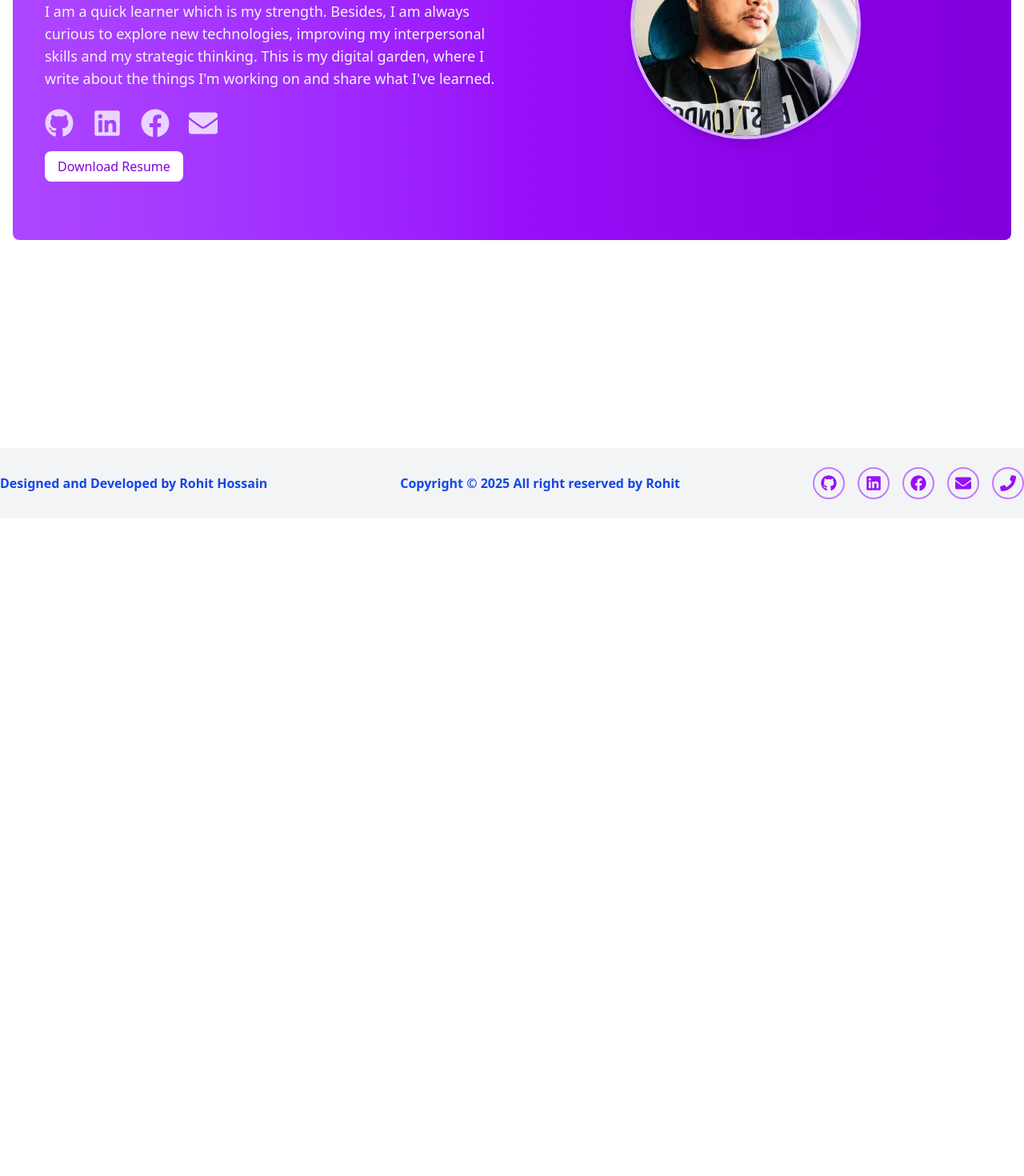
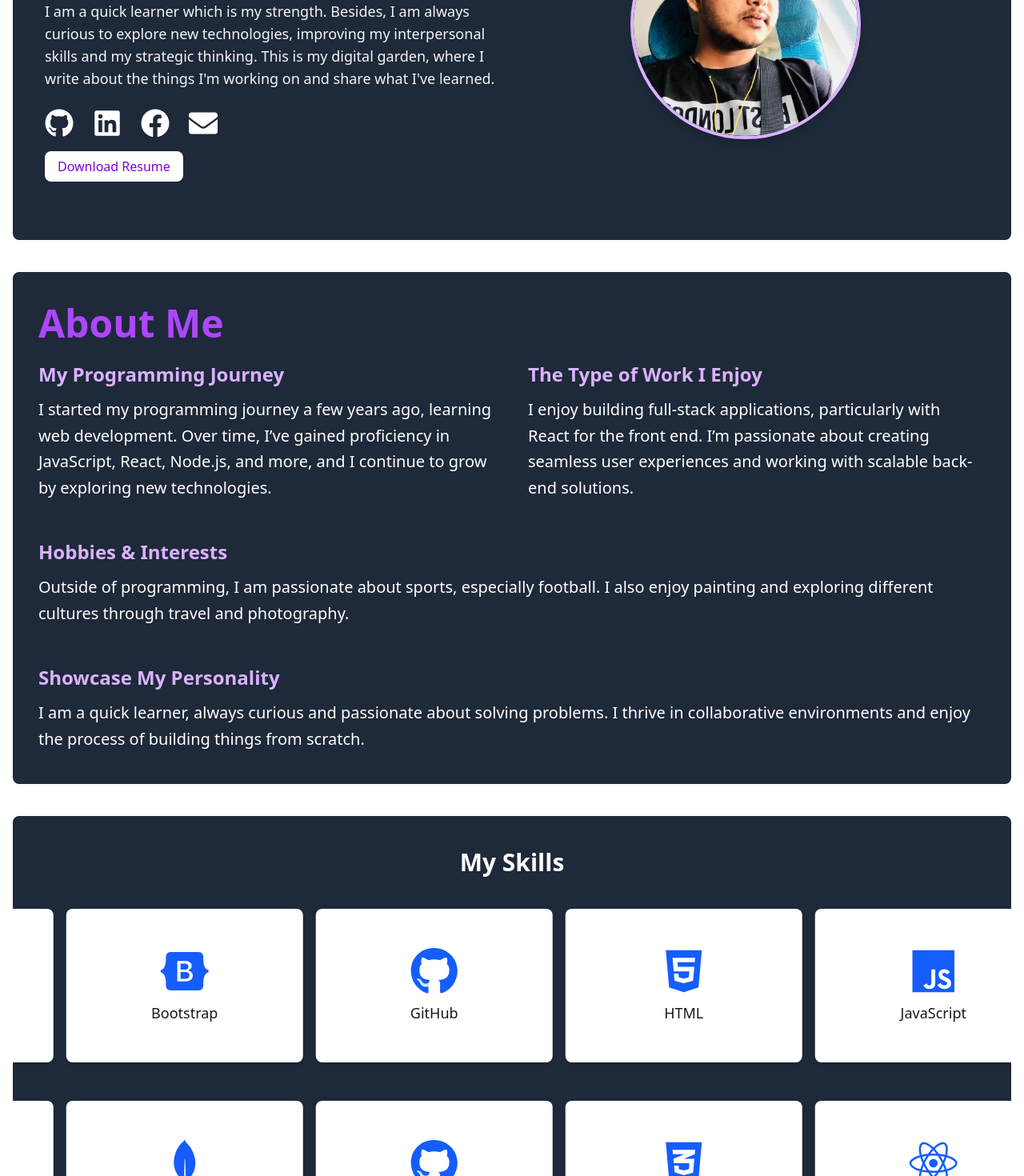
Before and after one commit to Rohithossain12/my-portfolio, a React (Vite) app: page / in a window 1280 px wide. Shown: the part 360-1830 px from the top of the page at 80% size. Before the commit the page ends 1008 px from the top, so only its background shows below. Built offline with nearby package versions, Linux system fonts and the light colour scheme.

Commit message:
added skills section

```diff
--- a/package.json
+++ b/package.json
@@ -18,9 +18,12 @@
     "react": "^19.0.0",
     "react-dom": "^19.0.0",
     "react-icons": "^5.4.0",
+    "react-intersection-observer": "^9.15.1",
     "react-router-dom": "^7.1.5",
     "react-simple-typewriter": "^5.0.1",
+    "react-slick": "^0.30.3",
     "react-type-animation": "^3.2.0",
+    "slick-carousel": "^1.8.1",
     "sort-by": "^1.2.0",
     "tailwindcss": "^4.0.3"
   },
--- a/src/components/navbar/Navbar.jsx
+++ b/src/components/navbar/Navbar.jsx
@@ -5,7 +5,7 @@ const Navbar = () => {
   const [isOpen, setIsOpen] = useState(false);
 
   return (
-    <nav className="bg-gradient-to-r from-blue-500 to-purple-600 text-white p-4 sticky top-0 z-50 shadow-lg">
+    <nav className="bg-gray-800 text-white text-white p-4 sticky top-0 z-50 shadow-lg">
       <div className="container mx-auto flex justify-between items-center">
         {/* <h1 className="text-2xl font-bold">My Portfolio</h1> */}
         <img className="w-12 h-12 rounded-full" src={image} alt="" />
--- a/src/pages/about/About.jsx
+++ b/src/pages/about/About.jsx
@@ -1,11 +1,123 @@
-
+import React from "react";
+import { motion } from "framer-motion";
+import { useInView } from "react-intersection-observer";
 
 const About = () => {
-    return (
-        <div>
+  const { ref, inView } = useInView({
+    triggerOnce: false,
+    threshold: 0.3,
+  });
 
-        </div>
-    );
+  return (
+    <section
+      ref={ref}
+      className="bg-gray-800 text-white rounded-lg py-10  px-4 sm:px-6 md:px-8"
+    >
+      <div className="container mx-auto">
+        <motion.div
+          className="text-center md:text-left"
+          initial={{ opacity: 0, x: -100 }}
+          animate={{ opacity: inView ? 1 : 0, x: inView ? 0 : -100 }}
+          transition={{ duration: 1.5 }}
+        >
+          <h2 className="text-4xl sm:text-5xl font-bold text-purple-500 mb-6">
+            About Me
+          </h2>
+
+          <div className="flex flex-col md:flex-row space-y-6 md:space-y-0 md:space-x-10">
+            {/* Programming Journey */}
+            <div className="md:w-1/2">
+              <motion.h3
+                initial={{ opacity: 0, x: -100 }}
+                animate={{ opacity: inView ? 1 : 0, x: inView ? 0 : -100 }}
+                transition={{ duration: 1.5, delay: 0.3 }}
+                className="text-2xl font-semibold text-purple-300 mb-3"
+              >
+                My Programming Journey
+              </motion.h3>
+              <motion.p
+                initial={{ opacity: 0, x: -100 }}
+                animate={{ opacity: inView ? 1 : 0, x: inView ? 0 : -100 }}
+                transition={{ duration: 1.5, delay: 0.4 }}
+                className="text-lg sm:text-xl leading-relaxed"
+              >
+                I started my programming journey a few years ago, learning web
+                development. Over time, I’ve gained proficiency in JavaScript,
+                React, Node.js, and more, and I continue to grow by exploring
+                new technologies.
+              </motion.p>
+            </div>
+
+            {/* Type of Work I Enjoy */}
+            <div className="md:w-1/2">
+              <motion.h3
+                initial={{ opacity: 0, x: 100 }}
+                animate={{ opacity: inView ? 1 : 0, x: inView ? 0 : 100 }}
+                transition={{ duration: 1.5, delay: 0.6 }}
+                className="text-2xl font-semibold text-purple-300 mb-3"
+              >
+                The Type of Work I Enjoy
+              </motion.h3>
+              <motion.p
+                initial={{ opacity: 0, x: 100 }}
+                animate={{ opacity: inView ? 1 : 0, x: inView ? 0 : 100 }}
+                transition={{ duration: 1.5, delay: 0.7 }}
+                className="text-lg sm:text-xl leading-relaxed"
+              >
+                I enjoy building full-stack applications, particularly with
+                React for the front end. I’m passionate about creating seamless
+                user experiences and working with scalable back-end solutions.
+              </motion.p>
+            </div>
+          </div>
+
+          <div className="mt-12">
+            {/* Hobbies or Interests */}
+            <motion.h3
+              initial={{ opacity: 0, x: -100 }}
+              animate={{ opacity: inView ? 1 : 0, x: inView ? 0 : -100 }}
+              transition={{ duration: 1.5, delay: 0.9 }}
+              className="text-2xl font-semibold text-purple-300 mb-3"
+            >
+              Hobbies & Interests
+            </motion.h3>
+            <motion.p
+              initial={{ opacity: 0, x: -100 }}
+              animate={{ opacity: inView ? 1 : 0, x: inView ? 0 : -100 }}
+              transition={{ duration: 1.5, delay: 1 }}
+              className="text-lg sm:text-xl leading-relaxed"
+            >
+              Outside of programming, I am passionate about sports, especially
+              football. I also enjoy painting and exploring different cultures
+              through travel and photography.
+            </motion.p>
+          </div>
+
+          <div className="mt-12">
+            {/* Showcase Personality */}
+            <motion.h3
+              initial={{ opacity: 0, x: 100 }}
+              animate={{ opacity: inView ? 1 : 0, x: inView ? 0 : 100 }}
+              transition={{ duration: 1.5, delay: 1.2 }}
+              className="text-2xl font-semibold text-purple-300 mb-3"
+            >
+              Showcase My Personality
+            </motion.h3>
+            <motion.p
+              initial={{ opacity: 0, x: 100 }}
+              animate={{ opacity: inView ? 1 : 0, x: inView ? 0 : 100 }}
+              transition={{ duration: 1.5, delay: 1.3 }}
+              className="text-lg sm:text-xl leading-relaxed"
+            >
+              I am a quick learner, always curious and passionate about solving
+              problems. I thrive in collaborative environments and enjoy the
+              process of building things from scratch.
+            </motion.p>
+          </div>
+        </motion.div>
+      </div>
+    </section>
+  );
 };
 
 export default About;
--- a/src/pages/home/Home.jsx
+++ b/src/pages/home/Home.jsx
@@ -10,18 +10,18 @@ import image from "../../assets/174131581.jpeg";
 const Home = () => {
   return (
     <div className="container mx-auto px-4 mt-10">
-      <section className="bg-gradient-to-r from-purple-500 via-purple-600 to-purple-700 text-white py-10 rounded-lg">
+      <section className="bg-gray-800 text-white text-white py-10 rounded-lg">
         <div className="flex flex-col md:flex-row items-center justify-between text-center md:text-left p-10 space-y-6 md:space-y-0">
           <div className="md:w-1/2">
-            <h1 className="text-3xl sm:text-4xl md:text-5xl font-bold">
+            <h1 className="text-3xl  sm:text-4xl md:text-5xl font-bold">
               Hi There! <span className="wave">👋</span>
             </h1>
-            <h2 className="text-2xl sm:text-3xl md:text-4xl font-semibold text-purple-200 mt-2">
+            <h2 className="text-2xl sm:text-3xl md:text-4xl font-semibold  mt-2">
               I'M ROHIT HOSSAIN
             </h2>
 
             <div className="mt-4">
-              <span className="text-lg sm:text-xl md:text-2xl font-semibold">
+              <span className="text-lg text-purple-500 sm:text-xl md:text-2xl font-semibold">
                 <Typewriter
                   words={["I'm a Full Stack Developer.", "React Developer."]}
                   loop={true}
@@ -46,25 +46,25 @@ const Home = () => {
             <div className="flex space-x-6 justify-center md:justify-start mt-6">
               <a
                 href="https://github.com/Rohithossain12"
-                className="text-purple-200 text-2xl sm:text-3xl md:text-4xl hover:text-white"
+                className=" text-2xl sm:text-3xl md:text-4xl hover:text-white"
               >
                 <FaGithub />
               </a>
               <a
                 href="https://www.linkedin.com/in/rohit-hossain-4b21281b9"
-                className="text-purple-200 text-2xl sm:text-3xl md:text-4xl hover:text-white"
+                className="text-2xl sm:text-3xl md:text-4xl hover:text-white"
               >
                 <FaLinkedin />
               </a>
               <a
                 href="https://www.facebook.com/rafid.islam.96199"
-                className="text-purple-200 text-2xl sm:text-3xl md:text-4xl hover:text-white"
+                className=" text-2xl sm:text-3xl md:text-4xl hover:text-white"
               >
                 <FaFacebook />
               </a>
               <a
                 href="mailto:rafidislamrohit576@gmail.com"
-                className="text-purple-200 text-2xl sm:text-3xl md:text-4xl hover:text-white"
+                className=" text-2xl sm:text-3xl md:text-4xl hover:text-white"
               >
                 <FaEnvelope />
               </a>
@@ -92,11 +92,11 @@ const Home = () => {
       </section>
 
       {/* About Section */}
-      <section>
+      <section className="mt-10">
         <About />
       </section>
       {/* Skills Section */}
-      <section>
+      <section className="mt-10">
         <Skills />
       </section>
       {/* Projects */}
--- a/src/pages/skills/Skills.jsx
+++ b/src/pages/skills/Skills.jsx
@@ -1,11 +1,89 @@
+import Slider from "react-slick";
+import {
+  FaHtml5,
+  FaCss3Alt,
+  FaReact,
+  FaJs,
+  FaNodeJs,
+  FaGithub,
+} from "react-icons/fa";
+import "slick-carousel/slick/slick.css";
+import "slick-carousel/slick/slick-theme.css";
+import {
+  SiBootstrap,
+  SiExpress,
+  SiFirebase,
+  SiMongodb,
+  SiTailwindcss,
+} from "react-icons/si";
 
+const skills = [
+  { id: 1, icon: <FaHtml5 />, name: "HTML" },
+  { id: 2, icon: <FaCss3Alt />, name: "CSS" },
+  { id: 3, icon: <FaJs />, name: "JavaScript" },
+  { id: 4, icon: <FaReact />, name: "React" },
+  { id: 5, icon: <FaNodeJs />, name: "Node.js" },
+  { id: 6, icon: <SiExpress />, name: "Express" },
+  { id: 7, icon: <SiFirebase />, name: "Firebase" },
+  { id: 8, icon: <SiTailwindcss />, name: "Tailwind CSS" },
+  { id: 9, icon: <SiBootstrap />, name: "Bootstrap" },
+  { id: 10, icon: <SiMongodb />, name: "MongoDB" },
+  { id: 11, icon: <FaGithub />, name: "GitHub" },
+  { id: 11, icon: <FaGithub />, name: "GitHub" },
+];
 
 const Skills = () => {
-    return (
-        <div>
+  const settings = {
+    infinite: true,
+    speed: 2000,
+    slidesToShow: 4,
+    slidesToScroll: 1,
+    autoplay: true,
+    autoplaySpeed: 0,
+    cssEase: "linear",
+    rows: 2,
+    responsive: [
+      {
+        breakpoint: 1024,
+        settings: {
+          slidesToShow: 3,
+          rows: 2,
+        },
+      },
+      {
+        breakpoint: 768,
+        settings: {
+          slidesToShow: 2,
+          rows: 2,
+        },
+      },
+      {
+        breakpoint: 480,
+        settings: {
+          slidesToShow: 1,
+          rows: 2,
+        },
+      },
+    ],
+  };
 
-        </div>
-    );
+  return (
+    <div className="bg-gray-800 py-10 rounded-lg">
+      <h1 className="text-white text-3xl font-bold mb-8 text-center">My Skills</h1>
+      <div className="container mx-auto">
+        <Slider {...settings}>
+          {skills.map((skill) => (
+            <div key={skill.id} className="p-2 mb-8">
+              <div className="flex flex-col items-center justify-center bg-white shadow-md rounded-lg p-4 h-32 md:h-40 lg:h-48">
+                <div className="text-4xl md:text-5xl lg:text-6xl text-blue-600">{skill.icon}</div>
+                <p className="mt-2 text-sm md:text-base lg:text-lg font-medium">{skill.name}</p>
+              </div>
+            </div>
+          ))}
+        </Slider>
+      </div>
+    </div>
+  );
 };
 
 export default Skills;
```
Also changed, not shown: 1 other file (tests, documents, lock files or other folders).
